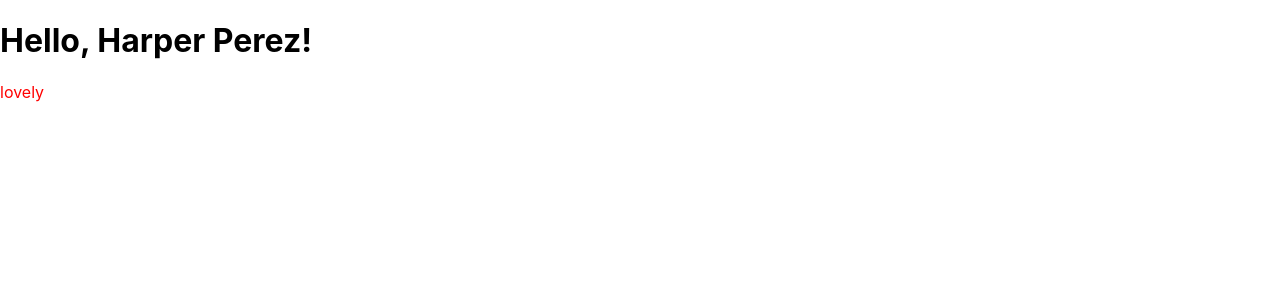
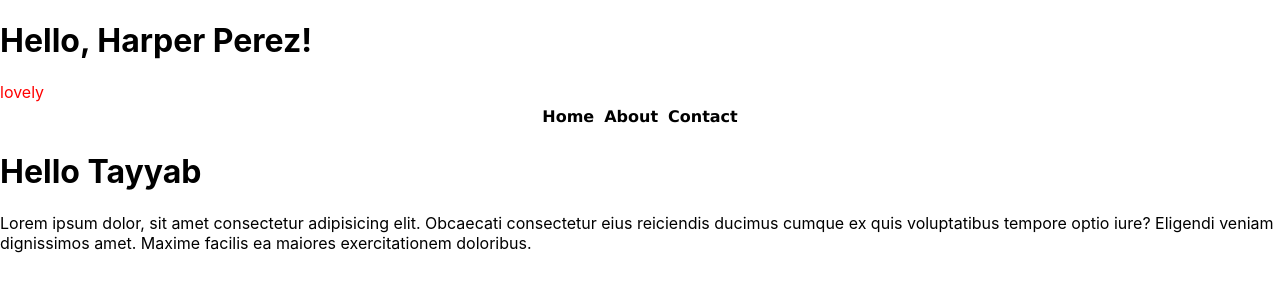
Before and after one commit to Tayyab-103/React.js_CWH_78, a React (Create React App) app in the folder my-app/: page / in a window 1280 px wide. Shown: the top 300 px of the page. Built offline with nearby package versions, Linux system fonts and the light colour scheme.

Commit message:
display on react app

```diff
--- a/my-app/src/App.css
+++ b/my-app/src/App.css
@@ -40,3 +40,21 @@
 .blank{
   color: red;
 }
+nav{
+  display: flex;
+  justify-content: center;
+  text-align: center;
+  font-family: 'Lucida Sans', 'Lucida Sans Regular', 'Lucida Grande', 'Lucida Sans Unicode', Geneva, Verdana, sans-serif;
+  font-weight: 900;
+
+}
+
+nav>li{
+  display: inline-block;
+  padding: 5px;
+  justify-content: center;
+  cursor: pointer;
+}
+nav>li:hover{
+  background: yellow;
+}
--- a/my-app/src/App.js
+++ b/my-app/src/App.js
@@ -1,5 +1,6 @@
-import logo from './logo.svg';
 import './App.css';
+
+let name = "Tayyab";
 
 function App() {
 
@@ -17,7 +18,22 @@ function App() {
       <h1>Hello, {formatName(user)}!</h1>
 
       <div className="blank">lovely</div>
+
+      <nav>
+      <li>Home</li>
+      <li>About</li>
+      <li>Contact</li>
+      </nav>
+
+      <div className="container">
+
+        <p>
+          <h1> Hello {name}</h1>
+          Lorem ipsum dolor, sit amet consectetur adipisicing elit. Obcaecati consectetur eius reiciendis ducimus cumque ex quis voluptatibus tempore optio iure? Eligendi veniam dignissimos amet. Maxime facilis ea maiores exercitationem doloribus.
+        </p>
+      </div>
     </>
+
   );
 }
 
```
